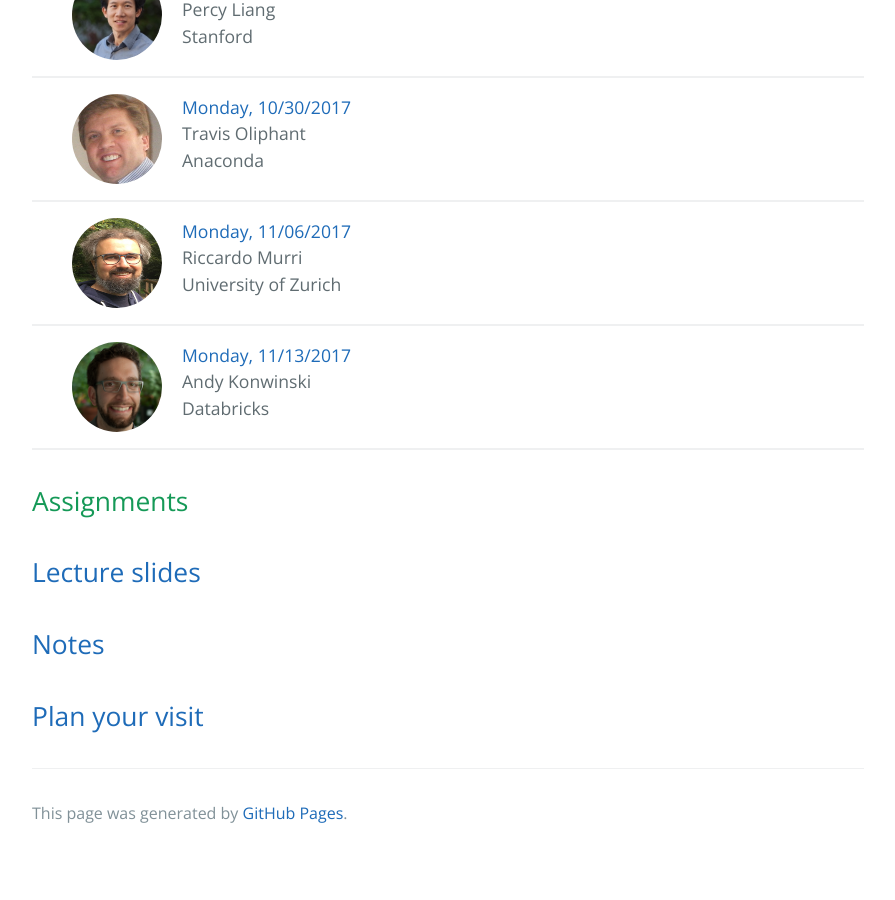
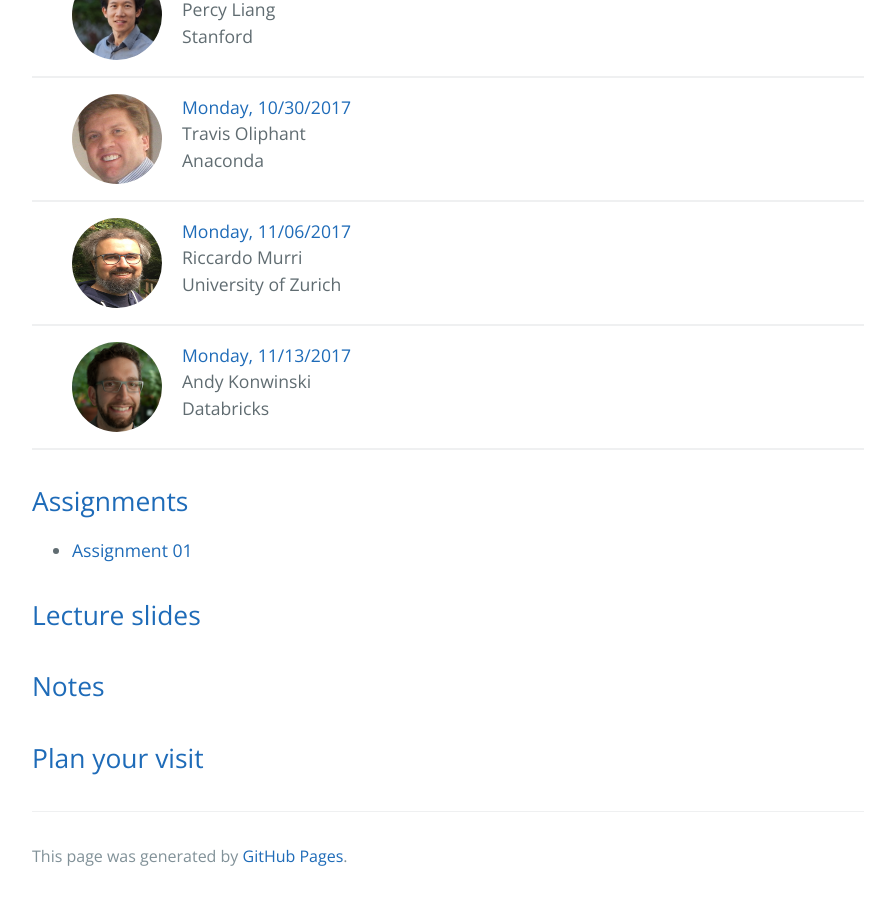
Before and after one commit to stats285/stats285.github.io, a Jekyll site: the page built from index.md, in a window 1280 px wide and 900 px high, scrolled down 1276 px. Shown: the whole window, without its empty margins (192-1087 px from the left). Built offline with Jekyll 4.4.1, drawn with Linux system fonts in a browser that asks for light colours; the repository's description, which GitHub fills in, is left out; before the commit the page ends 2133 px from its top, so only the background shows below that.

Commit message:
assignment01 added

```diff
--- a/index.md
+++ b/index.md
@@ -85,7 +85,9 @@ For questions/concerns/bug reports, please contact [Hatef Monajemi](http://web.s
 
 
 
-## Assignments
+## [Assignments](assignments)
+* [Assignment 01](./assets/assignments/01/Stats285-Assignment01.tar.gz)
+
 ## [Lecture slides](lecture_slides)
 ## [Notes](notes)
 ## [Plan your visit](speaker_visit)
```
Also changed, not shown: assets/img/twitter-logo.png (added), 1 other file.
